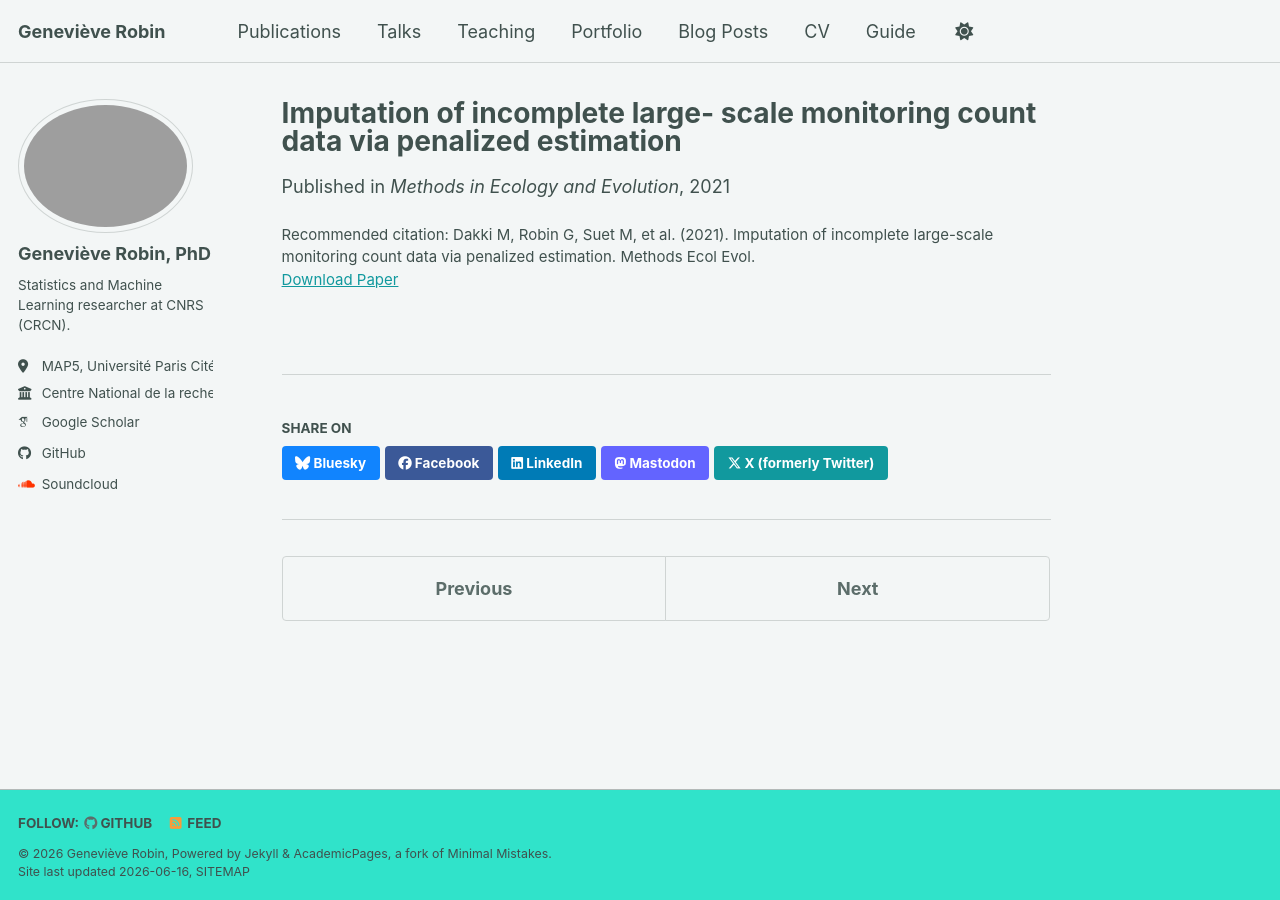
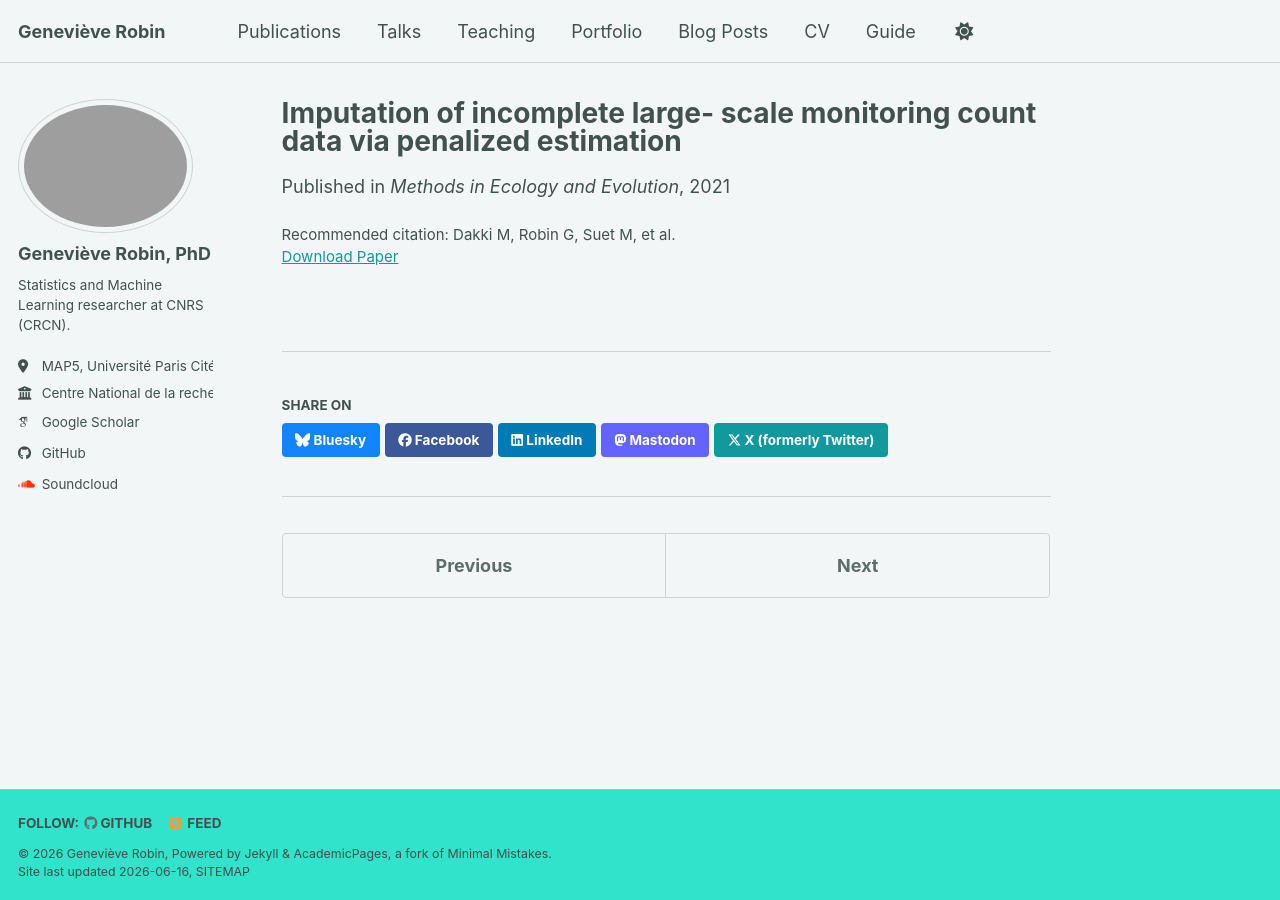
Before and after one commit to genevievelrobin/genevievelrobin.github.io, a Jekyll site: the page built from _publications/dakki_2020_imputation.md, in a window 1280 px wide. Built offline with Jekyll 4.4.1, drawn with Linux system fonts in a browser that asks for light colours; some web fonts are replaced; a script bundle is joined from its source files by our own code; library files that are not in the unit come from our copies.

Commit message:
Modify citation in dakki_2020_imputation.md
Updated citation to remove publication details.

```diff
--- a/_publications/dakki_2020_imputation.md
+++ b/_publications/dakki_2020_imputation.md
@@ -7,5 +7,5 @@ permalink: /publication/dakki_2020_imputation
 date: 2021-03-22
 venue: 'Methods in Ecology and Evolution'
 paperurl: 'https://besjournals.onlinelibrary.wiley.com/doi/epdf/10.1111/2041-210X.13594'
-citation: 'Dakki M, Robin G, Suet M, et al. (2021). Imputation of incomplete large-scale monitoring count data via penalized estimation. Methods Ecol Evol.'
+citation: 'Dakki M, Robin G, Suet M, et al.'
 ---
```
